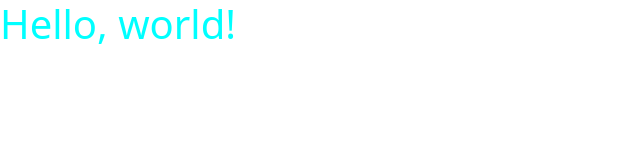
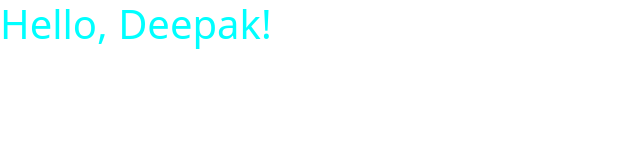
Before and after one commit to Aryan1011/PU-CMS, a plain HTML site: page index.html in a window 1280 px wide. Shown: the whole page, without its empty margins (0-640 px from the left). Drawn offline with nearby package versions, Linux system fonts and the light colour scheme.

Commit message:
deepak commit

```diff
--- a/index.html
+++ b/index.html
@@ -11,7 +11,7 @@
     <title>Hello, world!</title>
   </head>
   <body>
-    <h1>Hello, world!</h1>
+    <h1>Hello, Deepak!</h1>
 
     <!-- Optional JavaScript; choose one of the two! -->
 
```
